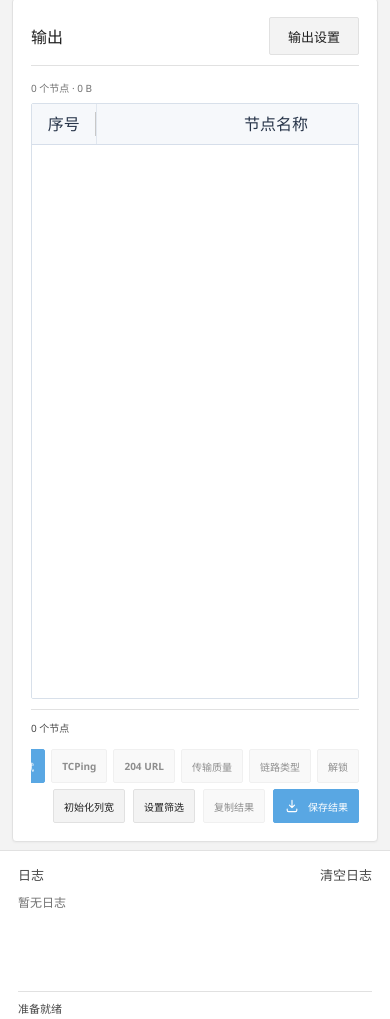
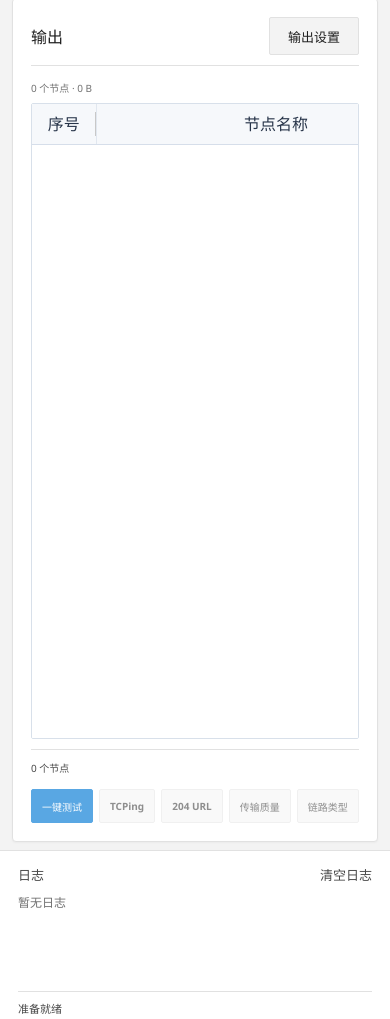
Before and after one commit to HanJason233/all2uri, a website built with Vite: page index.html in a window 390 px wide. Shown: the part 866-1885 px from the top of the page. Built offline with nearby package versions, Linux system fonts and the light colour scheme.

Commit message:
调整测试操作栏布局并明确延迟指标名称

```diff
--- a/src/main.ts
+++ b/src/main.ts
@@ -1582,7 +1582,7 @@ function measureCell(entryId: string, kind: "tcping" | "url204", valueKey: "late
   else if (state.result?.[valueKey] !== undefined) {
     const latency = state.result[valueKey]!;
     cell.textContent = `${latency}ms`;
-    cell.title = `${kind === "tcping" ? "TCP RTT" : "HTTP 延迟"}：${latency}ms${state.result.statusCode ? ` · HTTP ${state.result.statusCode}` : ""}`;
+    cell.title = `${kind === "tcping" ? "TCPing RTT" : "204 URL 延迟"}：${latency}ms${state.result.statusCode ? ` · HTTP ${state.result.statusCode}` : ""}`;
     setTableCellColor(cell, latency > 0 ? latencyCellColor(latency) : TABLE_CELL_COLORS.failure);
   } else if (state.state === "done") {
     setTableCellColor(cell, TABLE_CELL_COLORS.neutral);
@@ -1774,9 +1774,9 @@ function outputTableColumns(): OutputTableColumn[] {
   ];
 
   const measurements = [
-    makeColumn("rtt", "延迟 RTT", OUTPUT_COLUMN_DEFAULT_WIDTHS.rtt,
+    makeColumn("rtt", "TCPing 延迟", OUTPUT_COLUMN_DEFAULT_WIDTHS.rtt,
       entry => measureCell(entry.id, "tcping", "latencyMs"), "is-centered"),
-    makeColumn("http", "HTTP 延迟", OUTPUT_COLUMN_DEFAULT_WIDTHS.http,
+    makeColumn("http", "204 URL 延迟", OUTPUT_COLUMN_DEFAULT_WIDTHS.http,
       entry => measureCell(entry.id, "url204", "latencyMs"), "is-centered"),
   ];
 
--- a/src/styles.css
+++ b/src/styles.css
@@ -1503,11 +1503,21 @@ body.resizing-output-columns * {
 .output-actions-stack {
   display: flex;
   flex: 0 1 auto;
-  flex-direction: column;
-  align-items: flex-end;
+  flex-direction: row;
+  align-items: center;
   gap: 6px;
   min-width: 0;
   max-width: 100%;
+  overflow-x: auto;
+  overflow-y: hidden;
+  scrollbar-width: thin;
+}
+
+.output-actions-stack > .node-test-toolbar,
+.output-actions-stack > .output-utility-actions {
+  flex: 0 0 auto;
+  max-width: none;
+  overflow: visible;
 }
 
 .output-utility-actions {
@@ -1684,7 +1694,7 @@ body.resizing-output-columns * {
   }
 
   .output-actions-stack {
-    align-items: flex-end;
+    align-items: center;
   }
 }
 
```
